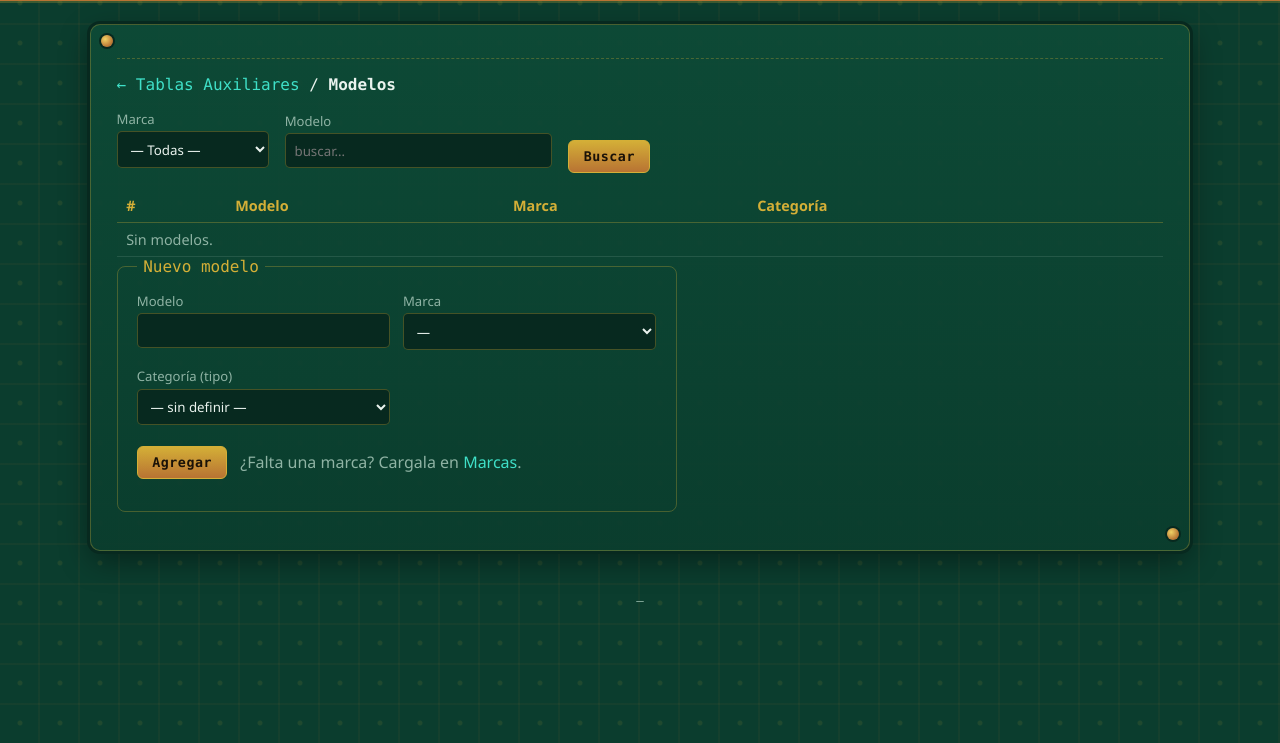
After one commit to stms-mlp/herramientas, a PHP site: template Nominator/views/modelos_list.php in a window 1280 px wide. The commit adds this page. Shown: the part 57-800 px from the top of the page. Run offline with PHP 8.4, Linux system fonts and the light colour scheme; the template is opened without the code that fills it, so the values that code supplies are empty; some libraries are stand-ins or nearby versions.

Commit message:
Modelos: ABM normalizado (Modelo -> Marca + categoria) con buscador y endpoint AJAX por marca

```diff
--- a/Nominator/views/auxiliares_hub.php
+++ b/Nominator/views/auxiliares_hub.php
@@ -7,7 +7,7 @@ foreach ($cfg as $key => $d) {
 }
 // Catálogos con pantalla propia (no genéricos) o pendientes
 $grupos['Equipos']['__tipos']   = ['label' => 'Tipos de equipo', 'href' => '?r=tipos', 'soon' => true];
-$grupos['Catálogo']['__modelos'] = ['label' => 'Modelos', 'href' => '?r=modelos', 'soon' => true];
+$grupos['Catálogo']['__modelos'] = ['label' => 'Modelos', 'href' => '?r=modelos'];
 $grupos['Catálogo']['__params']  = ['label' => 'Parámetros', 'href' => '?r=parametros', 'soon' => true];
 $grupos['Organización']['__areas'] = ['label' => 'Reparticiones', 'href' => '?r=areas'];
 $grupos['Organización']['__users'] = ['label' => 'Usuarios', 'href' => '?r=usuarios', 'soon' => true];
--- /dev/null
+++ b/Nominator/views/modelos_list.php
@@ -0,0 +1,70 @@
+<?php /** @var array $modelos @var array $marcas @var array $tipos @var array|null $edit @var string $q @var int $m */ ?>
+<p class="bread"><a href="?r=auxiliares">← Tablas Auxiliares</a> / <strong>Modelos</strong></p>
+
+<form method="get" class="filtros">
+  <input type="hidden" name="r" value="modelos">
+  <label>Marca
+    <select name="m" onchange="this.form.submit()">
+      <option value="0">— Todas —</option>
+      <?php foreach ($marcas as $ma): ?>
+        <option value="<?= (int)$ma['id'] ?>" <?= $m === (int)$ma['id'] ? 'selected' : '' ?>><?= h($ma['nombre']) ?></option>
+      <?php endforeach; ?>
+    </select>
+  </label>
+  <label>Modelo <input name="q" value="<?= h($q) ?>" placeholder="buscar…"></label>
+  <button type="submit">Buscar</button>
+</form>
+
+<table class="tabla">
+  <thead><tr><th>#</th><th>Modelo</th><th>Marca</th><th>Categoría</th><th></th></tr></thead>
+  <tbody>
+  <?php foreach ($modelos as $mo): ?>
+    <tr>
+      <td class="mono"><?= (int)$mo['id'] ?></td>
+      <td><?= h($mo['nombre']) ?></td>
+      <td><?= h($mo['marca']) ?></td>
+      <td><?= h($mo['tipo'] ?: '—') ?></td>
+      <td class="acc">
+        <a href="?r=modelos&id=<?= (int)$mo['id'] ?><?= $m ? '&m=' . $m : '' ?>">editar</a>
+        · <a href="#" onclick="document.getElementById('delm<?= (int)$mo['id'] ?>').submit();return false;" class="del">borrar</a>
+        <form id="delm<?= (int)$mo['id'] ?>" method="post" action="?r=modelos.borrar" style="display:none">
+          <?= csrf_input() ?><input type="hidden" name="id" value="<?= (int)$mo['id'] ?>">
+        </form>
+      </td>
+    </tr>
+  <?php endforeach; ?>
+  <?php if (!$modelos): ?><tr><td colspan="5" class="vacio">Sin modelos.</td></tr><?php endif; ?>
+  </tbody>
+</table>
+
+<form method="post" action="?r=modelos.guardar" class="form aux-form">
+  <?= csrf_input() ?>
+  <input type="hidden" name="id" value="<?= (int)($edit['id'] ?? 0) ?>">
+  <fieldset>
+    <legend><?= $edit ? 'Editar modelo #' . (int)$edit['id'] : 'Nuevo modelo' ?></legend>
+    <div class="cols">
+      <label>Modelo <input name="nombre" value="<?= h($edit['nombre'] ?? '') ?>" required></label>
+      <label>Marca
+        <select name="marca_id" required>
+          <option value="">—</option>
+          <?php foreach ($marcas as $ma): ?>
+            <option value="<?= (int)$ma['id'] ?>" <?= ($edit['marca_id'] ?? $m) == $ma['id'] ? 'selected' : '' ?>><?= h($ma['nombre']) ?></option>
+          <?php endforeach; ?>
+        </select>
+      </label>
+      <label>Categoría (tipo)
+        <select name="tipo_id">
+          <option value="">— sin definir —</option>
+          <?php foreach ($tipos as $t): ?>
+            <option value="<?= (int)$t['id'] ?>" <?= ($edit['tipo_id'] ?? 0) == $t['id'] ? 'selected' : '' ?>><?= h($t['nombre_es']) ?></option>
+          <?php endforeach; ?>
+        </select>
+      </label>
+    </div>
+    <div class="acciones">
+      <button type="submit"><?= $edit ? 'Guardar' : 'Agregar' ?></button>
+      <?php if ($edit): ?><a href="?r=modelos" class="btn-sec">Cancelar</a><?php endif; ?>
+      <span class="ayuda">¿Falta una marca? Cargala en <a href="?r=aux.tabla&t=marcas">Marcas</a>.</span>
+    </div>
+  </fieldset>
+</form>
```
Also changed, not shown: Nominator/index.php (+78 -0 lines).
